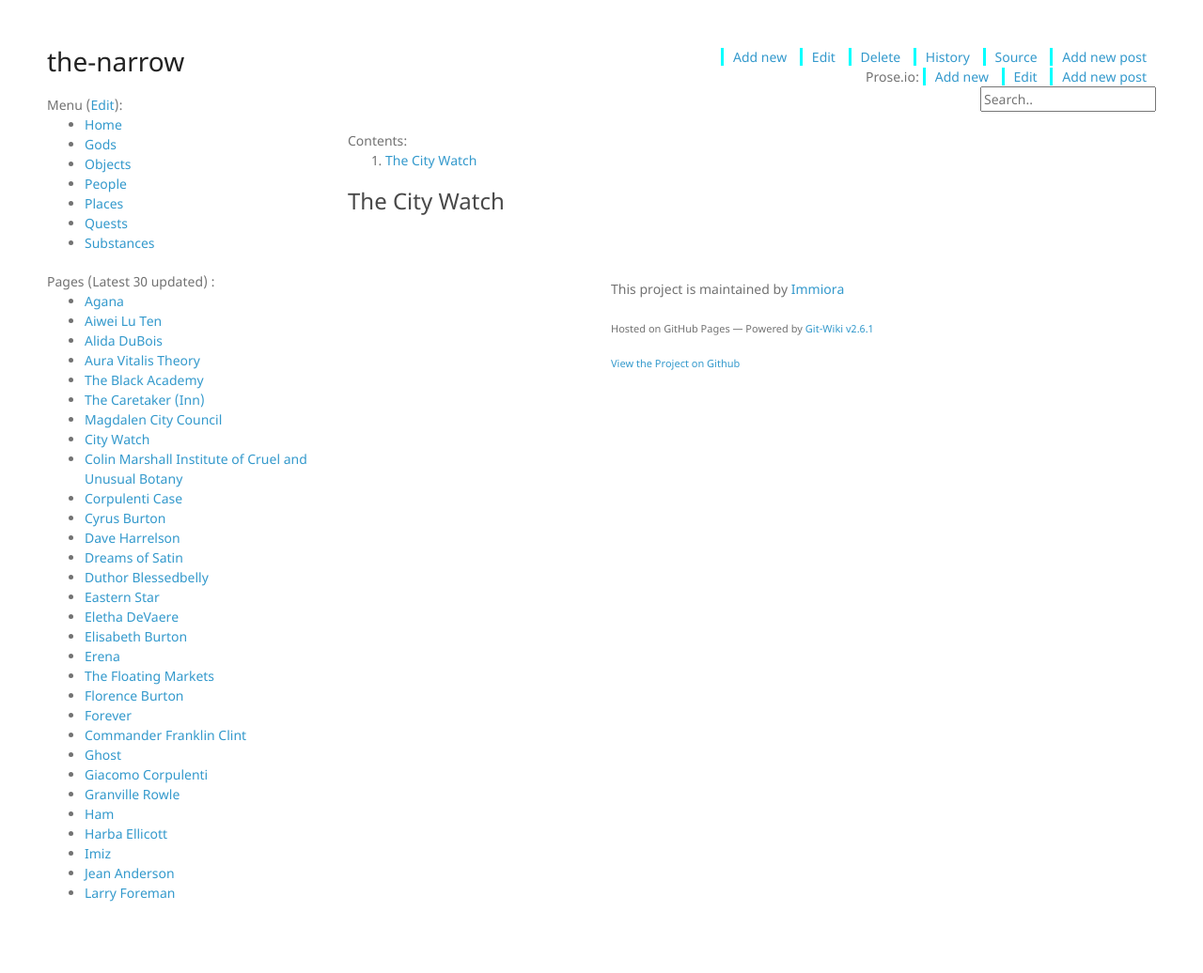
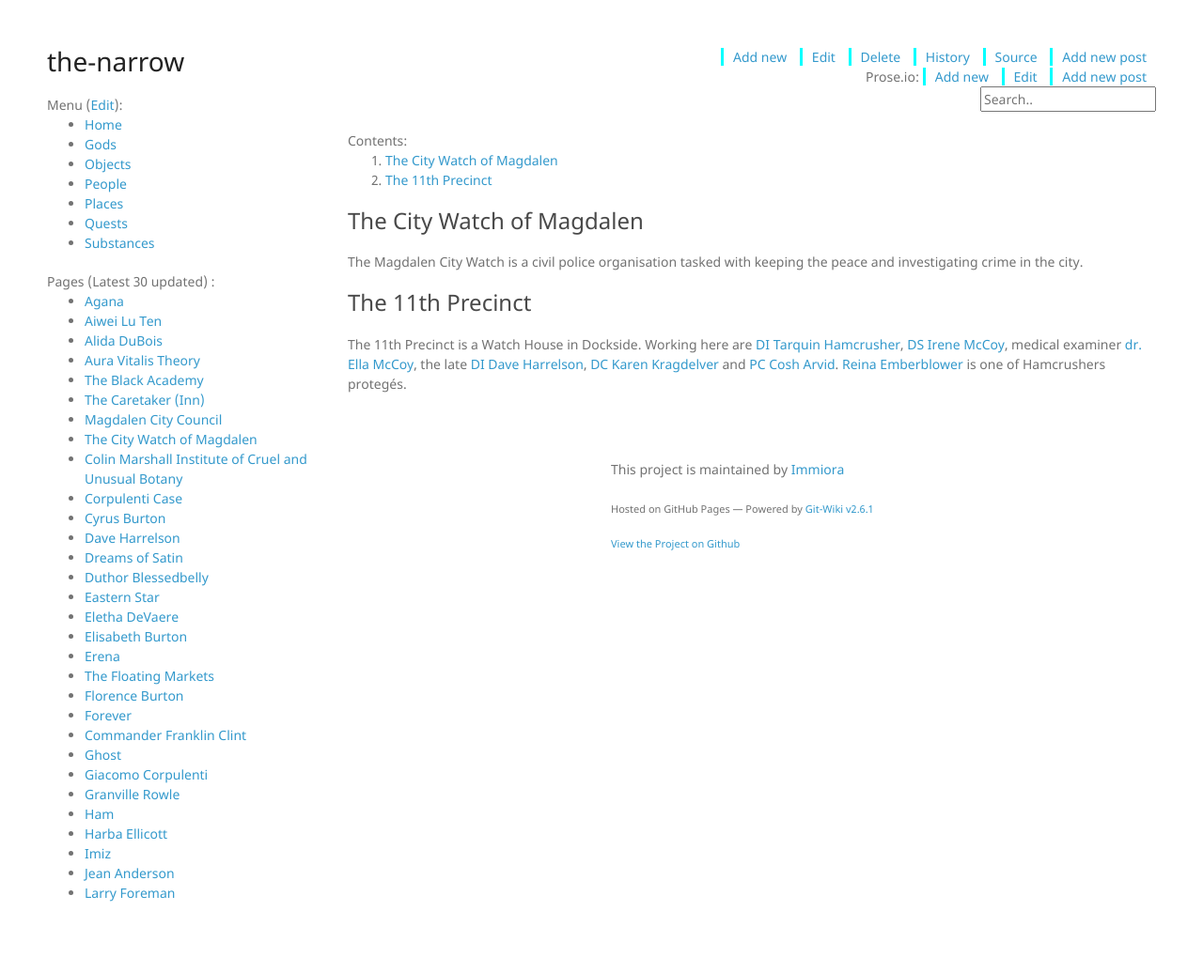
Before and after one commit to Immiora/the-narrow, a Jekyll site: the page built from wiki/places/CityWatch.md, in a window 1280 px wide. Shown: the whole page at 94% size. Built offline with Jekyll 4.4.1, drawn with Linux system fonts in a browser that asks for light colours; nearby versions of some CDN libraries.

Commit message:
Update CityWatch.md

```diff
--- a/wiki/places/CityWatch.md
+++ b/wiki/places/CityWatch.md
@@ -1,6 +1,12 @@
 ---
-title: City Watch
-cathegory: places
+title: The City Watch of Magdalen
+categories: places
 ---
 
-### The City Watch
+### The City Watch of Magdalen
+
+The Magdalen City Watch is a civil police organisation tasked with keeping the peace and investigating crime in the city.
+
+### The 11th Precinct
+
+The 11th Precinct is a Watch House in Dockside. Working here are [DI Tarquin Hamcrusher](TarquinHamcrusher), [DS Irene McCoy](IreneMcCoy), medical examiner [dr. Ella McCoy](EllaMcCoy), the late [DI Dave Harrelson](DaveHarrelson), [DC Karen Kragdelver](KarenKragdelver) and [PC Cosh Arvid](CoshArvid). [Reina Emberblower](ReinaEmberblower) is one of Hamcrushers protegés.
```
